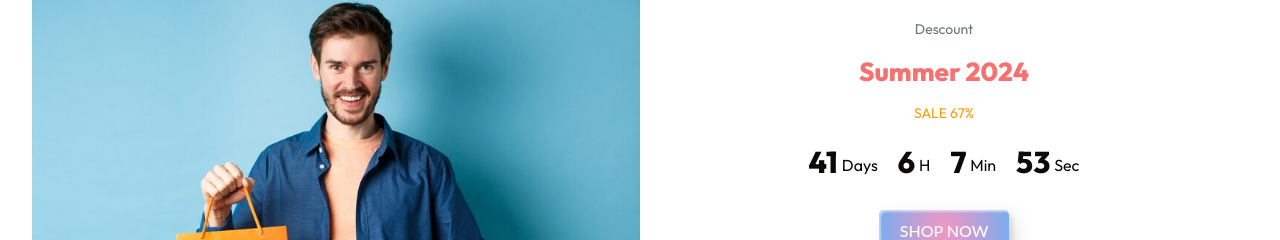
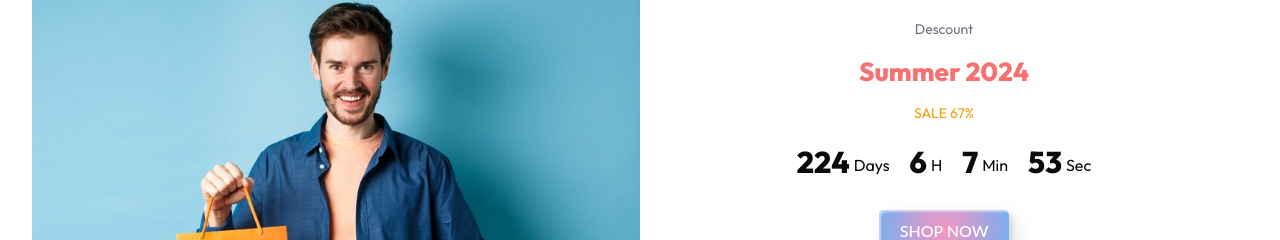
Before and after one commit to Walidhamdy44/Ecommerce_NEXT_Front, a Next.js app: page / in a window 1280 px wide. Shown: the part 1602-1842 px from the top of the page. Built offline with nearby package versions, Linux system fonts and the light colour scheme; no server answers.

Commit message:
Update Timer.jsx

```diff
--- a/components/Home/Timer.jsx
+++ b/components/Home/Timer.jsx
@@ -3,7 +3,7 @@ import React, { useState, useEffect } from "react";
 
 const CountdownTimer = () => {
   const calculateTimeLeft = () => {
-    const difference = +new Date("2024-06-20") - +new Date();
+    const difference = +new Date("2024-12-20") - +new Date();
     let timeLeft = {};
 
     if (difference > 0) {
```
